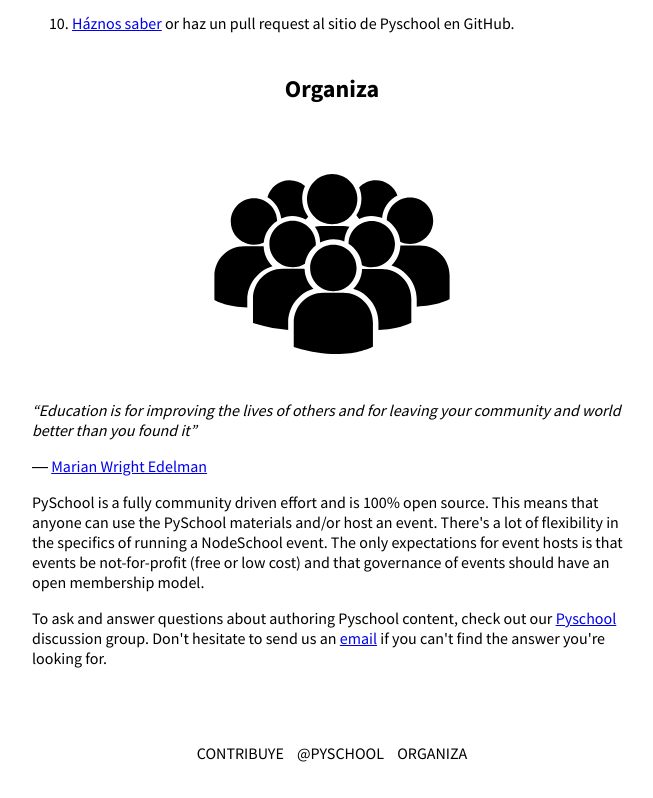
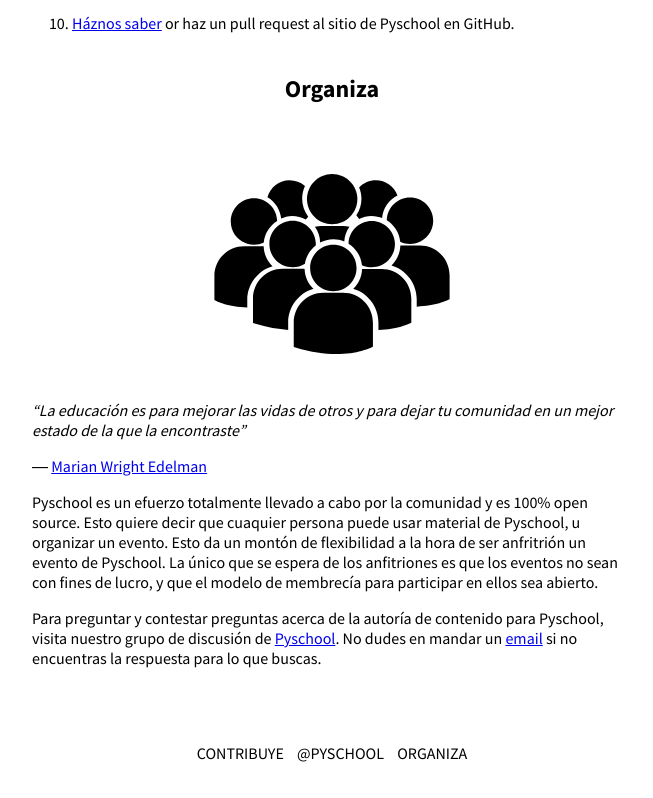
Before and after one commit to pyschool/pyschool.github.io, a plain HTML site: page index.es.html in a window 1280 px wide. Shown: the part 2583-3381 px from the top of the page, without its empty margins (308-961 px from the left). Drawn offline with Linux system fonts and the light colour scheme.

Commit message:
Add spanish translations

```diff
--- a/index.es.html
+++ b/index.es.html
@@ -131,12 +131,12 @@ $ git push origin</pre>
 
          <div class="organize-logo"></div>
 
-         <p><em>“Education is for improving the lives of others and for leaving your community and world better than you found it”</em></p>
+         <p><em>“La educación es para mejorar las vidas de otros y para dejar tu comunidad en un mejor estado de la que la encontraste”</em></p>
          <p>― <a href="https://wikipedia.org/wiki/Marian_Wright_Edelman">Marian Wright Edelman</a></p>
 
-         <p>PySchool is a fully community driven effort and is 100% open source. This means that anyone can use the PySchool materials and/or host an event. There's a lot of flexibility in the specifics of running a NodeSchool event. The only expectations for event hosts is that events be not-for-profit (free or low cost) and that governance of events should have an open membership model.</p>
+         <p>Pyschool es un efuerzo totalmente llevado a cabo por la comunidad y es 100% open source. Esto quiere decir que cuaquier persona puede usar material de Pyschool, u organizar un evento. Esto da un montón de flexibilidad a la hora de ser anfritrión un evento de Pyschool. La único que se espera de los anfitriones es que los eventos no sean con fines de lucro, y que el modelo de membrecía para participar en ellos sea abierto.</p>
 
-         <p>To ask and answer questions about authoring Pyschool content, check out our <a href="https://owu.slack.com/">Pyschool</a> discussion group. Don't hesitate to send us an <a href="mailto:pyschool@sophilabs.com">email</a> if you can't find the answer you're looking for.
+         <p>Para preguntar y contestar preguntas acerca de la autoría de contenido para Pyschool, visita nuestro grupo de discusión de <a href="https://owu.slack.com/">Pyschool</a>. No dudes en mandar un <a href="mailto:pyschool@sophilabs.com">email</a> si no encuentras la respuesta para lo que buscas.
         </p>
        </section>
 
```
Also changed, not shown: index.html (+3 -2 lines), templates/index.html (+1 -1 lines), 3 other files.
